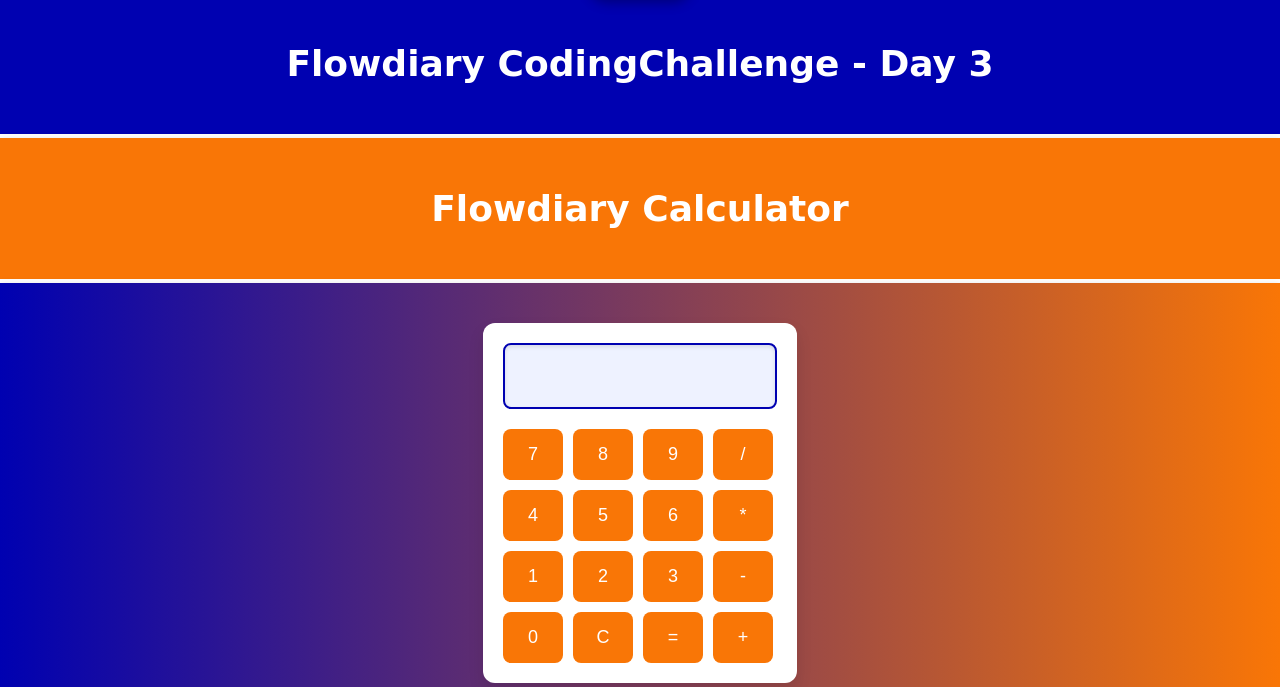
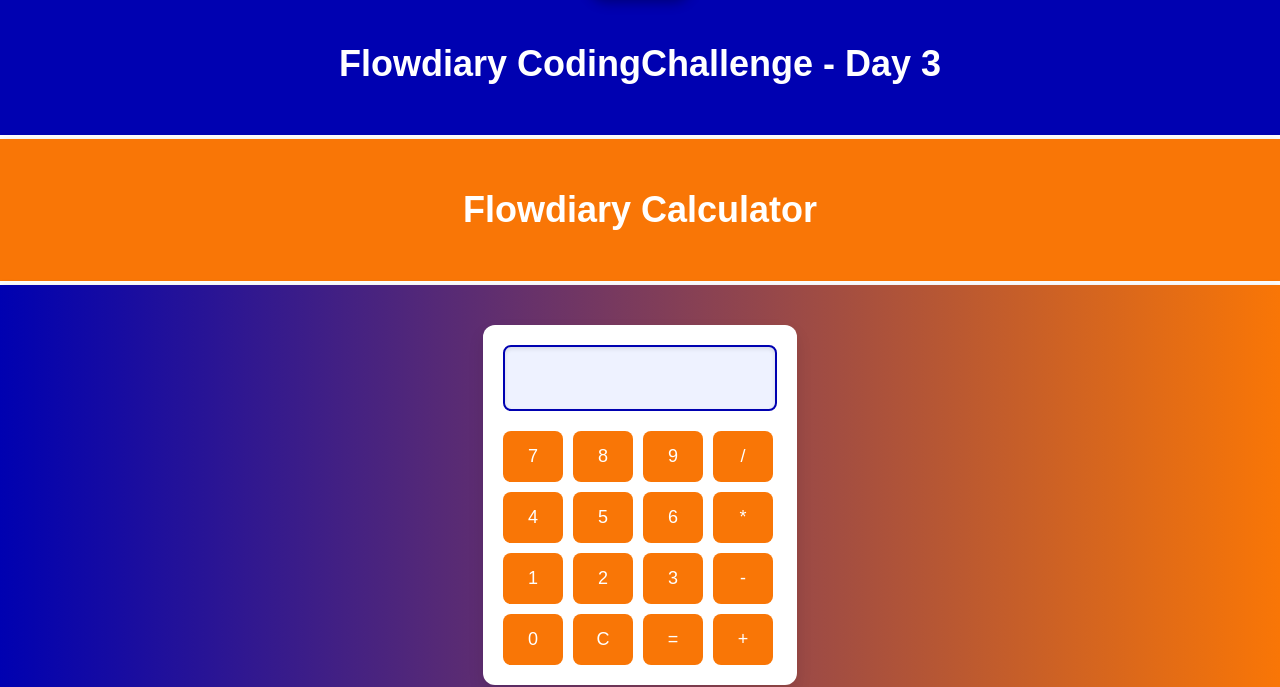
Before and after one commit to Kabirfandirma/Calcuator, a plain HTML site: page index.html in a window 1280 px wide. Shown: the part 129-816 px from the top of the page. Drawn offline with Linux system fonts and the light colour scheme.

```diff
--- a/style.css
+++ b/style.css
@@ -1,7 +1,7 @@
 body {
   margin: 0;
 h2 {
-  font-family: 'Pacifico', cursive;
+  font-family: 'Glicker', sans-serif;
 }
 
   background: #f0f2f5;
```
